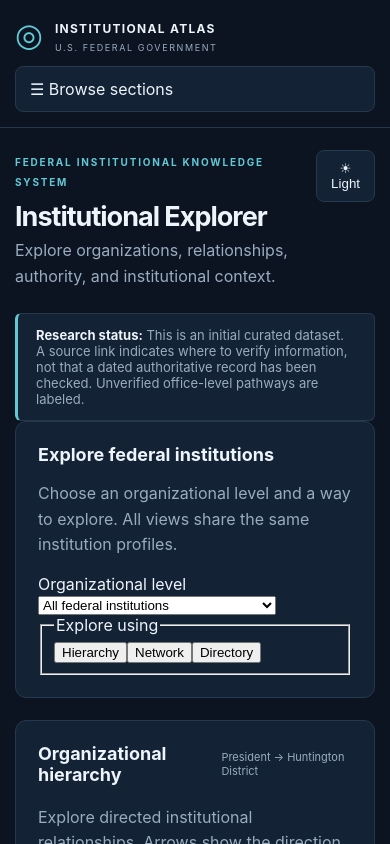
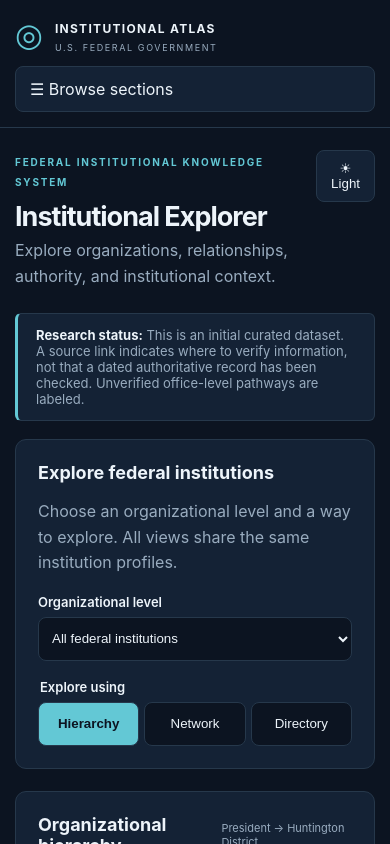
Before and after one commit to ObiwanDaC0-D/Political-Bureaucracy-, a React (Vite) app: page / in a window 390 px wide. Shown: the top 844 px of the page. Built offline with nearby package versions, Linux system fonts and the light colour scheme.

Commit message:
style(explorer): responsive level and visualization controls

```diff
--- a/src/style.css
+++ b/src/style.css
@@ -71,3 +71,16 @@ a:focus-visible,select:focus-visible,.mobile-menu-toggle:focus-visible{outline:2
 .profile-block a{overflow-wrap:anywhere}
 .profile-content>.warning{grid-column:1/-1;margin:0}
 @media(max-width:1150px){.profile-content{grid-template-columns:1fr}}
+
+/* Consolidated institutional explorer */
+.explorer-intro{margin:18px 0}
+.explorer-intro h2{margin-top:0}
+.explorer-controls{display:grid;grid-template-columns:minmax(230px,1fr) minmax(260px,1.2fr);gap:18px;align-items:end;margin-top:18px}
+.explorer-controls>label{display:flex;flex-direction:column;gap:7px;font-size:13px;font-weight:600}
+.explorer-controls select{width:100%;min-height:44px;padding:9px;border:1px solid var(--line);border-radius:8px;background:var(--bg);color:var(--text)}
+.explorer-modes{display:flex;align-items:center;gap:5px;border:0;padding:0;margin:0;flex-wrap:wrap}
+.explorer-modes legend{font-size:13px;font-weight:600;margin-bottom:7px}
+.explorer-modes button{flex:1;min-height:44px;padding:10px 12px;border:1px solid var(--line);border-radius:8px;background:var(--bg);color:var(--text);cursor:pointer}
+.explorer-modes button.current{background:var(--accent);color:var(--bg);font-weight:700}
+.explorer-modes button:focus-visible{outline:2px solid var(--accent);outline-offset:2px}
+@media(max-width:750px){.explorer-controls{grid-template-columns:1fr}}
```
